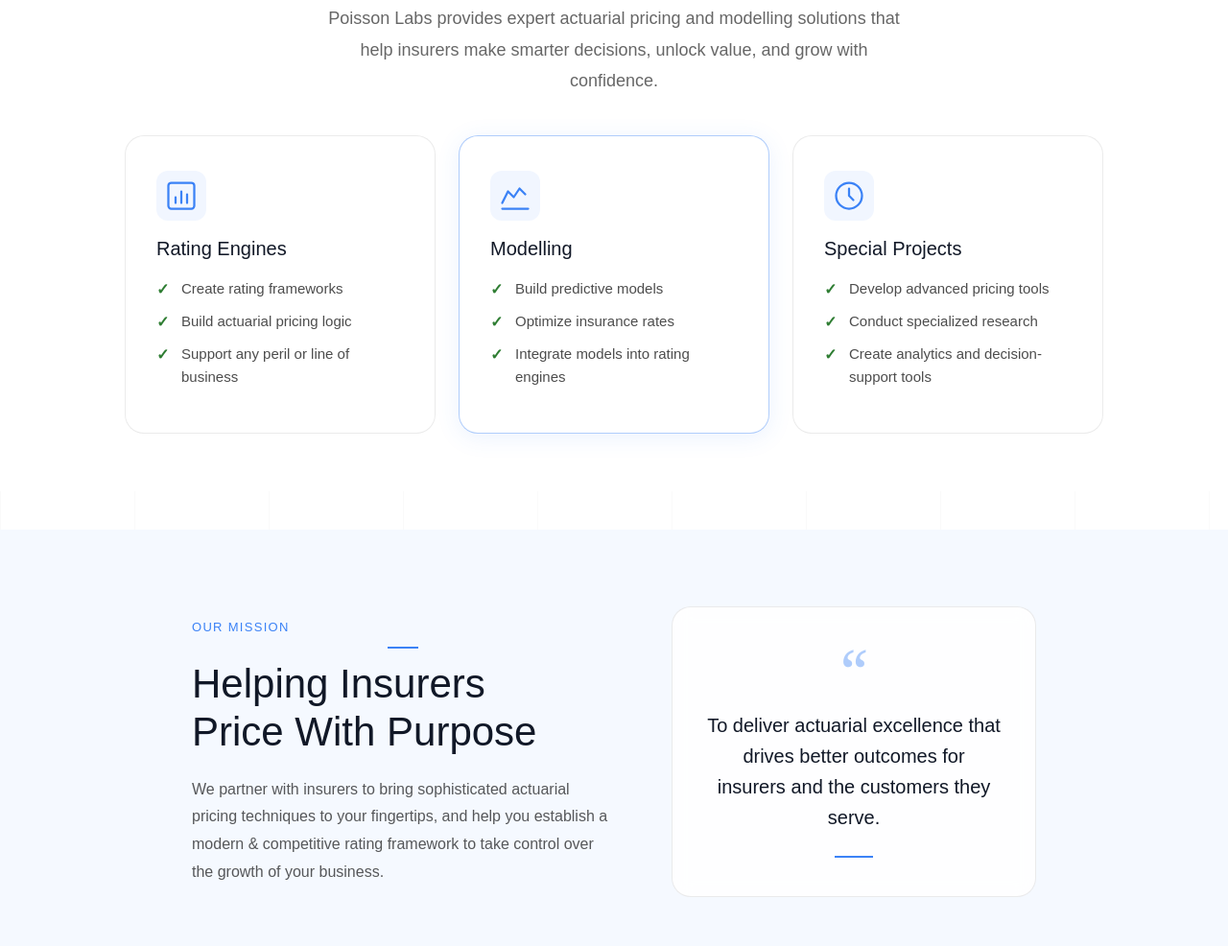
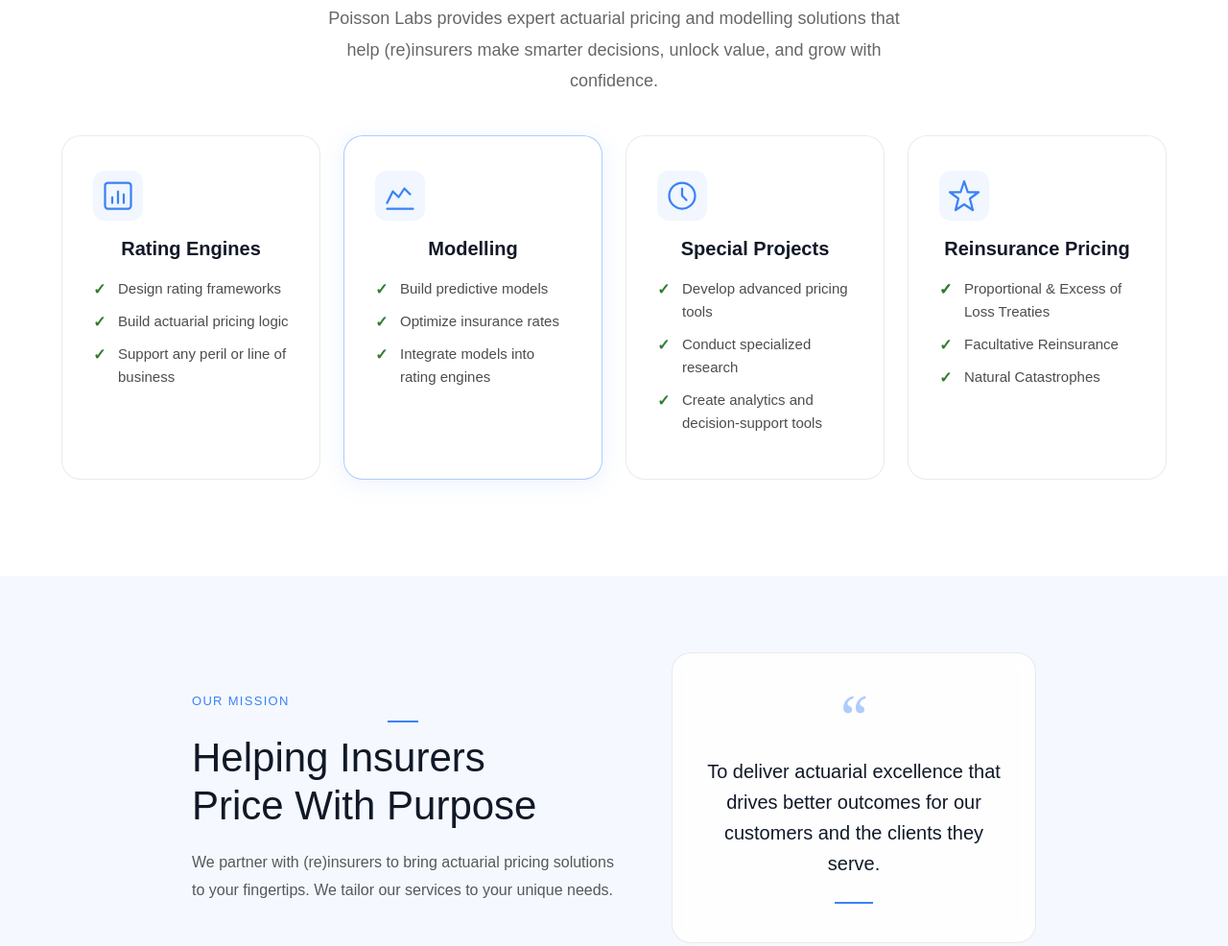
Before and after one commit to ferassamain92/PoissonLabs, a plain HTML site: page about.html in a window 1280 px wide. Shown: the part 240-1226 px from the top of the page at 96% size. Drawn offline with Linux system fonts and the light colour scheme; a web font is replaced by a local one.

```diff
--- a/about.html
+++ b/about.html
@@ -34,7 +34,7 @@
   <h1>About Us</h1>
   <p class="about-tagline">
     Poisson Labs provides expert actuarial pricing and modelling solutions
-    that help insurers make smarter decisions, unlock value, and grow with confidence.
+    that help (re)insurers make smarter decisions, unlock value, and grow with confidence.
   </p>
 
   <div class="pillars">
@@ -47,7 +47,7 @@
       </div>
       <h3>Rating Engines</h3>
       <ul class="check-list">
-        <li>Create rating frameworks</li>
+        <li>Design rating frameworks</li>
         <li>Build actuarial pricing logic</li>
         <li>Support any peril or line of business</li>
       </ul>
@@ -75,11 +75,28 @@
       </div>
       <h3>Special Projects</h3>
       <ul class="check-list">
-        <li>Develop advanced pricing tools</li>
+		<li>Develop advanced pricing tools</li>
         <li>Conduct specialized research</li>
         <li>Create analytics and decision-support tools</li>
       </ul>
     </div>
+
+
+
+	<div class="pillar">
+  <div class="pillar-icon">
+    <svg width="36" height="36" viewBox="0 0 24 24" fill="none" stroke="#3b82f6" stroke-width="1.5" stroke-linecap="round" stroke-linejoin="round">
+      <path d="M12 2l2.5 7.5H22l-6 4.5L18 22l-6-4-6 4 2-8L2 9.5h7.5z"/>
+    </svg>
+  </div>
+  <h3>Reinsurance Pricing</h3>
+  <ul class="check-list">
+    <li></li>
+    <li>Proportional & Excess of Loss Treaties</li>
+    <li>Facultative Reinsurance</li>
+	<li>Natural Catastrophes</li>
+  </ul>
+</div>
 
   </div>
 
@@ -96,9 +113,8 @@
       <p class="about-eyebrow">OUR MISSION</p>
       <h2 class="mission-heading">Helping Insurers<br>Price With Purpose</h2>
       <p class="mission-body">
-        We partner with insurers to bring sophisticated actuarial pricing techniques
-        to your fingertips, and help you establish a modern &amp; competitive rating
-        framework to take control over the growth of your business.
+        We partner with (re)insurers to bring actuarial pricing solutions
+        to your fingertips. We tailor our services to your unique needs.
       </p>
     </div>
 
@@ -106,7 +122,7 @@
       <div class="quote-mark">&ldquo;</div>
       <p class="quote-text">
         To deliver actuarial excellence that drives better outcomes
-        for insurers and the customers they serve.
+        for our customers and the clients they serve.
       </p>
       <div class="quote-rule"></div>
     </div>
--- a/css/style.css
+++ b/css/style.css
@@ -223,7 +223,7 @@
   display: flex;
   justify-content: center;
   gap: 24px;
-  max-width: 1100px;
+  max-width: max;
   margin: 40px auto 0;
   padding: 0 40px;
 }
@@ -268,9 +268,9 @@
 }
 
 .pillar h3 {
-  text-align: left;
+  text-align: center;
   font-size: 20px;
-  font-weight: 500;
+  font-weight: 600;
   margin-bottom: 18px;
   color: #111827;
 }
```
